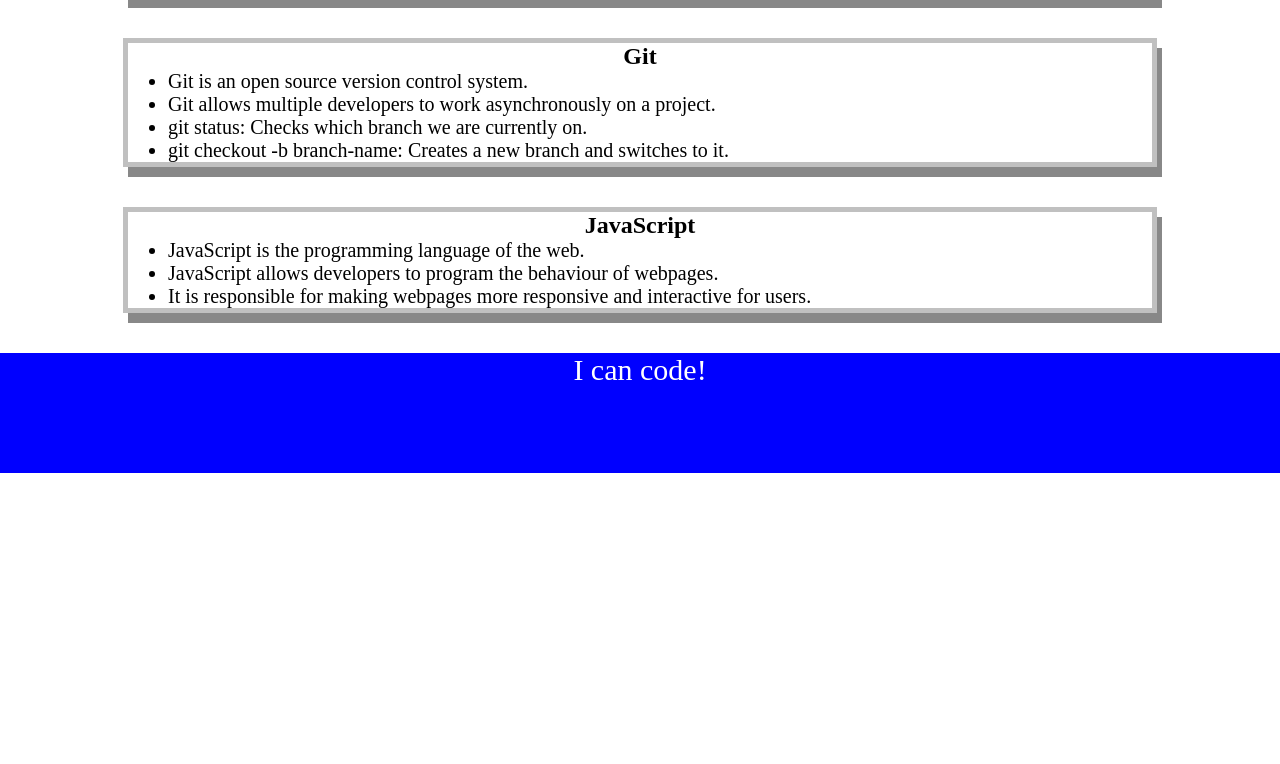
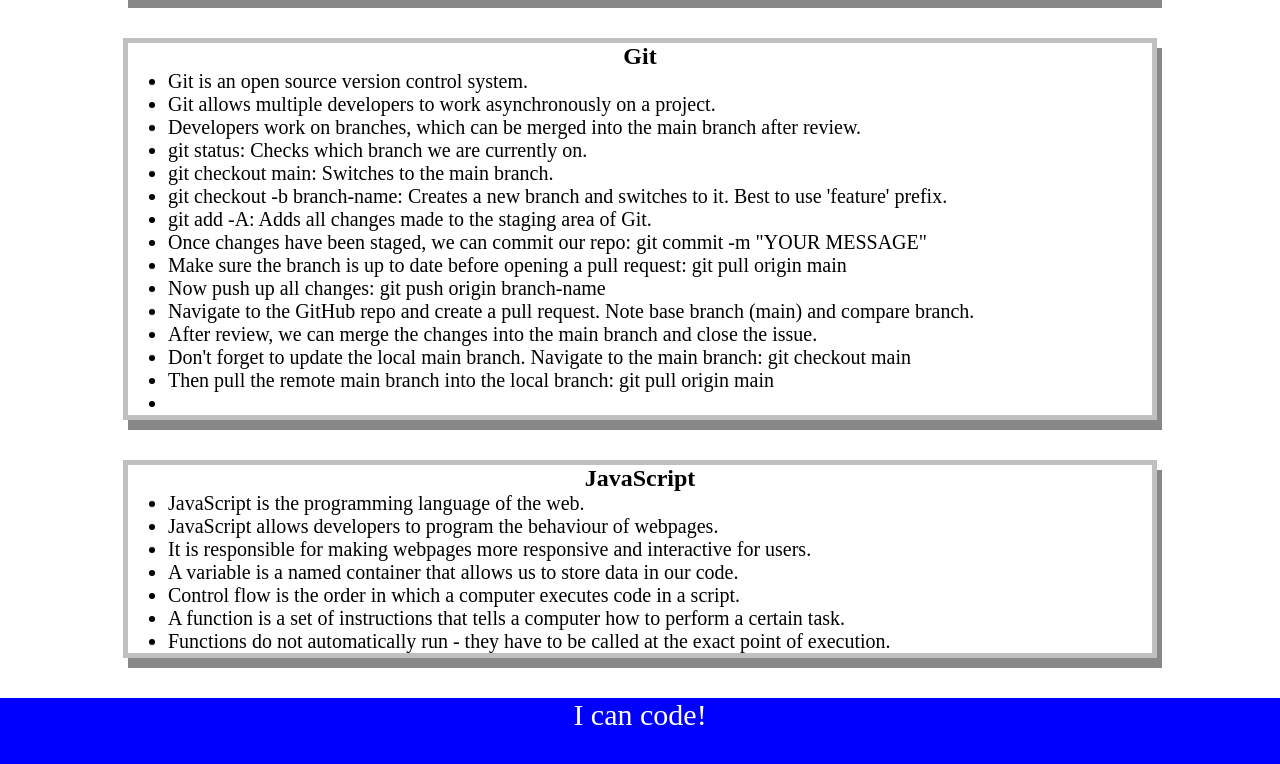
Before and after one commit to CcMong/prework-study-guide, a plain HTML site: page index.html in a window 1280 px wide. Shown: the part 598-1362 px from the top of the page. Before the commit the page ends 1071 px from the top, so only its background shows below. Drawn offline with Linux system fonts and the light colour scheme.

Commit message:
added JS and created functions to prework project

```diff
--- a/assets/script.js
+++ b/assets/script.js
@@ -1,19 +1,34 @@
 var topics = ['HTML', 'CSS', 'Git', 'JavaScript'];
 
-for(var x = 0; x < topics.length; x++) {
-    console.log(topics[x]);
+var randomTopic = topics[Math.floor(Math.random() * topics.length)];
+
+function listTopics() {
+    for (var x = 0; x < topics.length; x++) {
+        console.log(topics[x]);
+    }
 }
 
-/*
-if (topic === 'HTML') {
+
+function selectTopic() {
+
+if (randomTopic === 'HTML') {
   console.log("Let's study HTML!");
-} else if (topic === 'CSS') {
+} else if (randomTopic === 'CSS') {
   console.log("Let's study CSS!");
-} else if (topic === 'Git') {
+} else if (randomTopic === 'Git') {
   console.log("Let's study Git!");
-} else if (topic === 'JavaScript') {
+} else if (randomTopic === 'JavaScript') {
   console.log("Let's study JavaScript!");
 } else {
   console.log('Please try again!');
 }
-*/
+
+}
+
+console.log('Here are the topics we learned through Prework:');
+
+listTopics();
+
+console.log('Which topic should we study first?');
+
+selectTopic();
--- a/index.html
+++ b/index.html
@@ -72,10 +72,31 @@
 
           <li>Git allows multiple developers to work asynchronously on a project.</li>
 
+          <li>Developers work on branches, which can be merged into the main branch after review.</li>
+
           <li>git status: Checks which branch we are currently on.</li>
 
-          <li>git checkout -b branch-name: Creates a new branch and switches to it.</li>
+          <li>git checkout main: Switches to the main branch.</li>
 
+          <li>git checkout -b branch-name: Creates a new branch and switches to it. Best to use 'feature' prefix.</li>
+
+          <li>git add -A: Adds all changes made to the staging area of Git.</li>
+
+          <li>Once changes have been staged, we can commit our repo: git commit -m "YOUR MESSAGE"</li>
+
+          <li>Make sure the branch is up to date before opening a pull request: git pull origin main</li>
+
+          <li>Now push up all changes: git push origin branch-name</li>
+
+          <li>Navigate to the GitHub repo and create a pull request. Note base branch (main) and compare branch.</li>
+
+          <li>After review, we can merge the changes into the main branch and close the issue.</li>
+
+          <li>Don't forget to update the local main branch. Navigate to the main branch: git checkout main</li>
+
+          <li>Then pull the remote main branch into the local branch: git pull origin main</li>
+
+          <li></li>
         </ul>
 
       </section>
@@ -92,6 +113,14 @@
 
           <li>It is responsible for making webpages more responsive and interactive for users.</li>
 
+          <li>A variable is a named container that allows us to store data in our code.</li>
+
+          <li>Control flow is the order in which a computer executes code in a script.</li>
+
+          <li>A function is a set of instructions that tells a computer how to perform a certain task.</li>
+
+          <li>Functions do not automatically run - they have to be called at the exact point of execution.</li>
+
         </ul>
 
       </section>
```
